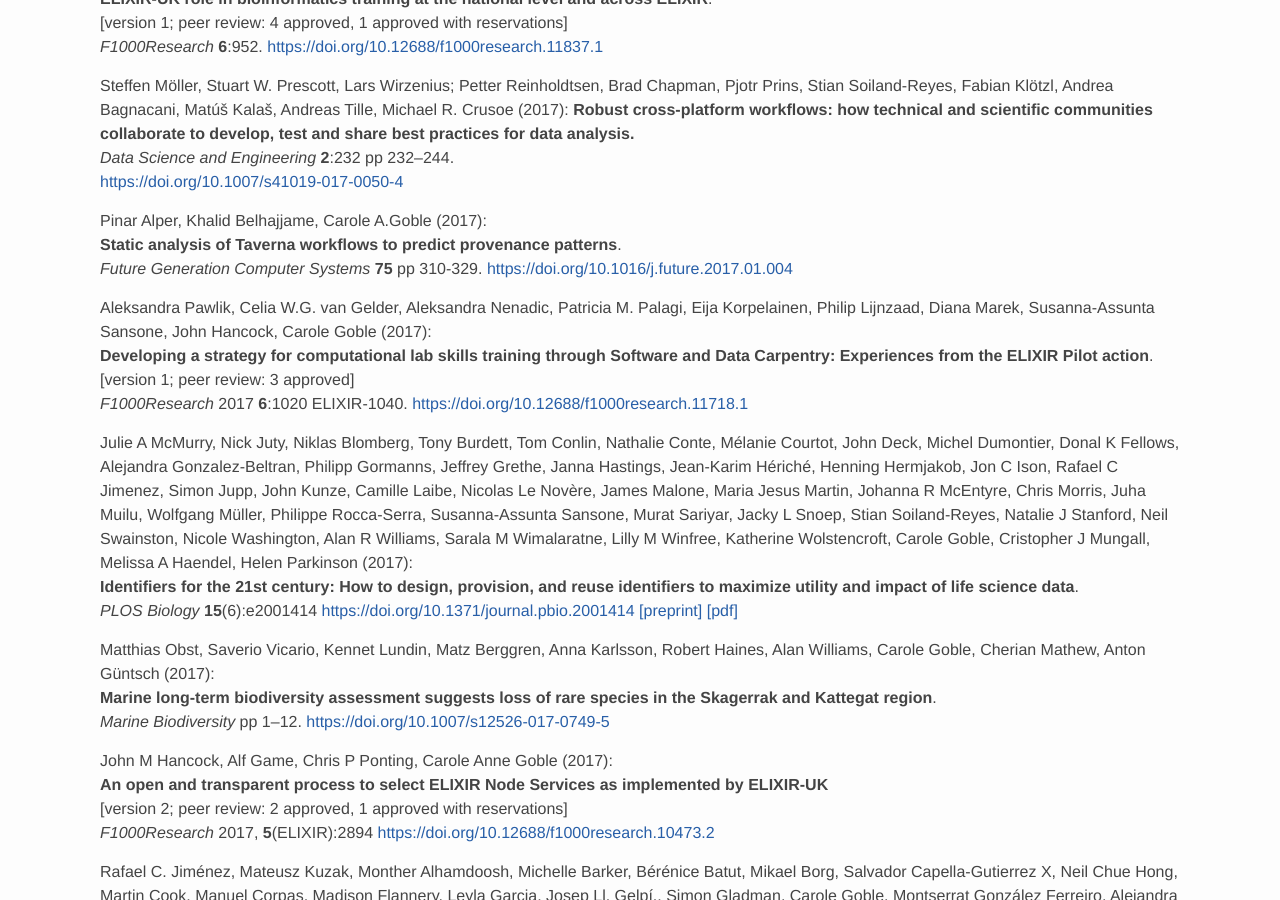
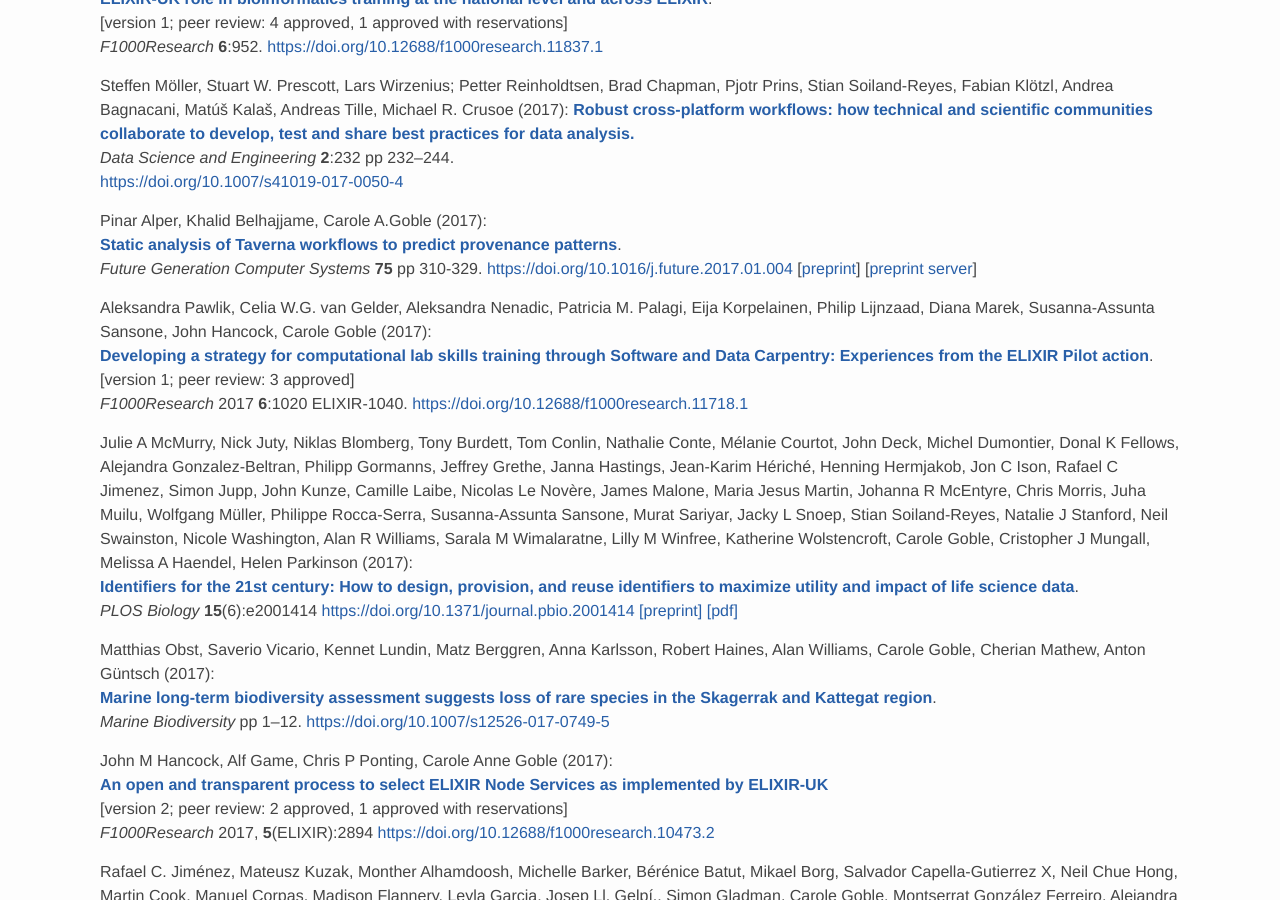
Before and after one commit to eScienceLab/eScienceLab.github.io, a Jekyll site: the page built from publications/index.md, in a window 1280 px wide and 900 px high, scrolled down 2935 px. Built offline with Jekyll 4.4.1, drawn with Linux system fonts in a browser that asks for light colours; comment, search, counter and statistics services are not loaded.

Commit message:
More hyperlinks and preprints

```diff
--- a/publications/index.md
+++ b/publications/index.md
@@ -25,14 +25,17 @@ Please try to use this citation style:
 
 
 First Name, Second Author, All Authors, Last Author (2018):
-**The title of the paper**.
+[**The title of the paper**](https://doi.org/10.1234/journal.152 OR http://preprint/if/doi/is/not/open-access.pdf).
 _Journal of Papers_ **15**(2)
-[https://doi.org/10.1234/journal.152](https://doi.org/10.1234/journal.152)
+<https://doi.org/10.1234/journal.152>
 [preprint](http://if/above/is/not/open-access.pdf)
 [[preprint server]](https://www.research.manchester.ac.uk/portal/en/publications/#...)
 
 Preprints MUST be provided if the doi is not pointing to an Open Access paper.
-(tip: try accessing it from home)
+(tip: try accessing it from home or try http://oadoi.org/ )
+
+For consistency use double space after authors and title, this adds a <br> linebreak
+which is particularly useful for long author lists or long titles.
 
 -->
 
@@ -52,7 +55,6 @@ Nick Juty, Sarala M. Wimalaratne, Stian Soiland-Reyes, John Kunze, Carole A. Gob
 [**Unique, Persistent, Resolvable: Identifiers as the foundation of FAIR**](http://www.data-intelligence-journal.org/p/31/).
 _Data Intelligence_ **2**(1):30–39
 <https://doi.org/10.1162/dint_a_00025>
-
 
 Carole Goble, Sarah Cohen-Boulakia, Stian Soiland-Reyes, Daniel Garijo, Yolanda Gil, Michael R. Crusoe, Kristian Peters, Daniel Schober (2019):
 [**FAIR Computational Workflows**](http://www.data-intelligence-journal.org/p/45/).
@@ -86,19 +88,17 @@ _F1000Research_ **8**:251
 Stian Soiland-Reyes, Marcos Cáceres (2018):
 [**The Archive and Package (arcp) URI scheme**](https://www.research.manchester.ac.uk/portal/files/76956641/arcp.html).
 _2018 IEEE 14th International Conference on e-Science (e-Science)_.
-[https://doi.org/10.1109/eScience.2018.00018 ](https://doi.org/10.1109/eScience.2018.00018 )
+<https://doi.org/10.1109/eScience.2018.00018>
 [[html]](http://s11.no/2018/arcp.html)
 [[pdf]](https://www.research.manchester.ac.uk/portal/files/83366888/arcp_camera_ready.pdf)
 [[preprint server]](https://www.research.manchester.ac.uk/portal/en/publications/the-archive-and-package-arcp-uri-scheme(eb6dee14-e754-46c0-b82c-3ab54715d24c).html)
 [[arXiv:1809.06935]](https://arxiv.org/abs/1809.06935)
-
 
 Natalie J Stanford, Finn Bacall, Fatemeh Zamanzad Ghavidel, Martin Golebiewski, Inge Jonassen, Rune Kleppe, Olga Krebs, Hadas Leonov, Stuart Owen, Kjell Petersen, Maja Rey, Stian Soiland-Reyes, Kidane Tekle, Andreas Weidemann, Alan Williams, Ulrike Wittig, Katy Wolstencroft, Anders Goksøyr, Jacky L. Snoep, Jon Olav Vik, Wolfgang Müller, Carole Goble (2018):
 [**FAIR Bioinformatics computation and data management: FAIRDOM and the Norwegian Digital Life initiative**](https://www.research.manchester.ac.uk/portal/files/70129474/NETTAB2018_paper_8.pdf).
 _NETTAB 2018 Network Tools and Applications in Biology_
 [[preprint]](https://www.research.manchester.ac.uk/portal/files/70129474/NETTAB2018_paper_8.pdf)
 [[preprint server]](https://www.research.manchester.ac.uk/portal/en/publications/fair-bioinformatics-computation-and-data-management-fairdom-and-the-norwegian-digital-life-initiative(c4b199b1-95c9-4ab2-85ff-87681e1cc971).html)
-
 
 Sarala M. Wimalaratne, Nick Juty, John Kunze, Greg Janée, Julie A. McMurry, Niall Beard, Rafael Jimenez, Jeffrey S. Grethe, Henning Hermjakob, Maryann E. Martone, Tim Clark (2018):
 [**Uniform resolution of compact identifiers for biomedical data**](https://doi.org/10.1038/sdata.2018.29).
@@ -107,29 +107,31 @@ _Scientific Data_ **5** 180029
 
 Pinar Alper, Khalid Belhajjame, Vasa Curcin, Carole A. Goble (2018):
 [**LabelFlow Framework for Annotating Workflow Provenance**](https://doi.org/10.3390/informatics5010011).
-_Informatics_ **5**(1) 11 [https://doi.org/10.3390/informatics5010011](https://doi.org/10.3390/informatics5010011)
+_Informatics_ **5**(1) 11
+<https://doi.org/10.3390/informatics5010011>
 
 Gil Alterovitz, Dennis A Dean II, Carole Goble, Michael R Crusoe, Stian Soiland-Reyes, Amanda Bell, Anais Hayes, Anita Suresh, Charles Hadley S King IV, Dan Taylor, KanakaDurga Addepalli, Elaine Johanson, Elaine E Thompson, Eric Donaldson, Hiroki Morizono, Hsinyi Tsang, Jeet K Vora, Jeremy Goecks, Jianchao Yao, Jonas S Almeida, Konstantinos Krampis, Krista Smith, Lydia Guo, Mark Walderhaug, Marco Schito, Matthew Ezewudo, Nuria Guimera, Paul Walsh, Robel Kahsay, Srikanth Gottipati, Timothy C Rodwell, Toby Bloom, Yuching Lai, Vahan Simonyan, Raja Mazumder (2018):
 [**Enabling Precision Medicine via standard communication of NGS provenance, analysis, and results**](https://doi.org/10.1371/journal.pbio.3000099).
 _PLOS Biology._  **16**(12):e3000099
-[https://doi.org/10.1371/journal.pbio.3000099](https://doi.org/10.1371/journal.pbio.3000099)
+<https://doi.org/10.1371/journal.pbio.3000099>
 ([bioXriv:191783](https://doi.org/10.1101/191783))
 
 Shoaib A Sufi, Caroline Jay (2018):
 [**Raising the status of software in research: A survey-based evaluation of the Software Sustainability Institute Fellowship Programme**](https://doi.org/10.12688/f1000research.16231.1).
 [version 1; referees: 1 approved with reservations].
-_F1000Research_ 2018, **7**:1599 [https://doi.org/10.12688/f1000research.16231.1](https://doi.org/10.12688/f1000research.16231.1)
+_F1000Research_ 2018, **7**:1599
+<https://doi.org/10.12688/f1000research.16231.1>
 
 Shoaib Sufi, Aleksandra Nenadic, Raniere Silva, Beth Duckles, Iveta Simera, Jennifer A. de Beyer, Caroline Struthers,
 Terhi Nurmikko-Fuller, Louisa Bellis, Wadud Miah, Adriana Wilde, Iain Emsley, Olivier Philippe, Melissa Balzano, Sara Coelho, Heather Ford, Catherine Jones, Vanessa Higgins (2018):
 [**Ten simple rules for measuring the impact of workshops**](https://doi.org/10.1371/journal.pcbi.1006191).
 _PLOS Computational Biology_ **14**(8):e1006191.
-[https://doi.org/10.1371/journal.pcbi.1006191](https://doi.org/10.1371/journal.pcbi.1006191)
+<https://doi.org/10.1371/journal.pcbi.1006191>
 
 Pablo Carbonell, Adrian J. Jervis, Christopher J. Robinson, Cunyu Yan, Mark Dunstan, Neil Swainston, Maria Vinaixa, Katherine A. Hollywood, Andrew Currin, Nicholas J. W. Rattray, Sandra Taylor, Reynard Spiess, Rehana Sung, Alan R. Williams, Donal Fellows, Natalie J. Stanford, Paul Mulherin, Rosalind Le Feuvre, Perdita Barran, Royston Goodacre, Nicholas J. Turner, Carole Goble, George Guoqiang Chen, Douglas B. Kell, Jason Micklefield, Rainer Breitling, Eriko Takano, Jean-Loup Faulon, Nigel S. Scrutton (2018):
 [**An automated Design-Build-Test-Learn pipeline for enhanced microbial production of fine chemicals**](https://doi.org/10.1038/s42003-018-0076-9).
 _Communications Biology_ **1**:66
-[https://doi.org/10.1038/s42003-018-0076-9](https://doi.org/10.1038/s42003-018-0076-9)
+<https://doi.org/10.1038/s42003-018-0076-9>
 
 Raniere Gaia Costa da Silva, Shoaib Ahmed Sufi, Selina Aragon Camarasa (2018):
 [**Collaborations Workshop 2018 (CW18) Report – Culture Change, Productivity and Sustainability**](https://doi.org/10.3897/rio.5.e30250).
@@ -139,54 +141,55 @@ _Research Ideas and Outcomes_ **5**:e30250
 ## 2017
 
 Stephen J Eglen, Ben Marwick, Yaroslav O Halchenko, Michael Hanke, Shoaib Sufi, Padraig Gleeson, R Angus Silver, Andrew P Davison, Linda Lanyon, Mathew Abrams, Thomas Wachtler, David J Willshaw, Christophe Pouzat, Jean-Baptiste Poline (2017):
-**Toward standard practices for sharing computer code and programs in neuroscience**.
+[**Toward standard practices for sharing computer code and programs in neuroscience**](https://doi.org/10.1038/nn.4550).
 _Nature Neuroscience_ **20**, 770–773.
 [https://doi.org/10.1038/nn.4550](https://doi.org/10.1038/nn.4550) [[bioRxiv preprint]](https://doi.org/10.1101/045104)
 
 Lee Larcombe, Rita Hendricusdottir, Teresa K. Attwood, Finn Bacall, Niall Beard, Louisa J. Bellis, Warwick B. Dunn, John M. Hancock, Aleksandra Nenadic, Christine Orengo, Bert Overduin, Susanna-Assunta Sansone, Milo Thurston, Mark R. Viant, Catherine L. Winder, Carole A. Goble, Chris P. Ponting, Gabriella Rustici (2017):
-**ELIXIR-UK role in bioinformatics training at the national level and across ELIXIR**.
+[**ELIXIR-UK role in bioinformatics training at the national level and across ELIXIR**](https://doi.org/10.12688/f1000research.11837.1).
 [version 1; peer review: 4 approved, 1 approved with reservations]
 _F1000Research_ **6**:952.
 [https://doi.org/10.12688/f1000research.11837.1](https://doi.org/10.12688/f1000research.11837.1)
 
 Steffen Möller, Stuart W. Prescott, Lars Wirzenius; Petter Reinholdtsen, Brad Chapman, Pjotr Prins, Stian Soiland-Reyes, Fabian Klötzl, Andrea Bagnacani, Matúš Kalaš, Andreas Tille, Michael R. Crusoe (2017):
-**Robust cross-platform workflows: how technical and scientific communities collaborate to develop, test and share best practices for data analysis.**
+[**Robust cross-platform workflows: how technical and scientific communities collaborate to develop, test and share best practices for data analysis.**](https://doi.org/10.1007/s41019-017-0050-4)
 _Data Science and Engineering_ **2**:232 pp 232–244.
 [https://doi.org/10.1007/s41019-017-0050-4](https://doi.org/10.1007/s41019-017-0050-4)
 
 
 Pinar Alper, Khalid Belhajjame, Carole A.Goble (2017):
-**Static analysis of Taverna workflows to predict provenance patterns**.
+[**Static analysis of Taverna workflows to predict provenance patterns**](https://www.research.manchester.ac.uk/portal/files/51115976/FGCS2017.pdf).
 _Future Generation Computer Systems_ **75** pp 310-329.
 [https://doi.org/10.1016/j.future.2017.01.004](https://doi.org/10.1016/j.future.2017.01.004)
-
+[[preprint](https://www.research.manchester.ac.uk/portal/files/51115976/FGCS2017.pdf)]
+[[preprint server](https://www.research.manchester.ac.uk/portal/en/publications/static-analysis-of-taverna-workflows-to-predict-provenance-patterns(fd2833ab-287a-43ba-9c06-a89416d4e0ee).html)]
 
 Aleksandra Pawlik, Celia W.G. van Gelder, Aleksandra Nenadic, Patricia M. Palagi, Eija Korpelainen, Philip Lijnzaad, Diana Marek,  Susanna-Assunta Sansone, John Hancock, Carole Goble (2017):
-**Developing a strategy for computational lab skills training through Software and Data Carpentry: Experiences from the ELIXIR Pilot action**.
+[**Developing a strategy for computational lab skills training through Software and Data Carpentry: Experiences from the ELIXIR Pilot action**](https://doi.org/10.12688/f1000research.11718.1).
 [version 1; peer review: 3 approved]
 _F1000Research_ 2017 **6**:1020 ELIXIR-1040.
 [https://doi.org/10.12688/f1000research.11718.1](https://doi.org/10.12688/f1000research.11718.1)
 
 Julie A McMurry, Nick Juty, Niklas Blomberg, Tony Burdett, Tom Conlin, Nathalie Conte, Mélanie Courtot, John Deck, Michel Dumontier, Donal K Fellows, Alejandra Gonzalez-Beltran, Philipp Gormanns, Jeffrey Grethe, Janna Hastings, Jean-Karim Hériché, Henning Hermjakob, Jon C Ison, Rafael C Jimenez, Simon Jupp, John Kunze, Camille Laibe, Nicolas Le Novère, James Malone, Maria Jesus Martin, Johanna R McEntyre, Chris Morris, Juha Muilu, Wolfgang Müller, Philippe Rocca-Serra, Susanna-Assunta Sansone, Murat Sariyar, Jacky L Snoep, Stian Soiland-Reyes, Natalie J Stanford, Neil Swainston, Nicole Washington, Alan R Williams, Sarala M Wimalaratne, Lilly M Winfree, Katherine Wolstencroft, Carole Goble, Cristopher J Mungall, Melissa A Haendel, Helen Parkinson (2017):
-**Identifiers for the 21st century: How to design, provision, and reuse identifiers to maximize utility and impact of life science data**.
+[**Identifiers for the 21st century: How to design, provision, and reuse identifiers to maximize utility and impact of life science data**](https://doi.org/10.1371/journal.pbio.2001414).
 _PLOS Biology_ **15**(6):e2001414
 [https://doi.org/10.1371/journal.pbio.2001414](https://doi.org/10.1371/journal.pbio.2001414)
 [[preprint]](https://www.research.manchester.ac.uk/portal/en/publications/identifiers-(2b43a199-444c-4129-9de7-a281348ea7fd).html)
 [[pdf]](http://journals.plos.org/plosbiology/article/file?id=10.1371/journal.pbio.2001414&type=printable)
 
 Matthias Obst, Saverio Vicario, Kennet Lundin, Matz Berggren, Anna Karlsson, Robert Haines, Alan Williams, Carole Goble, Cherian Mathew, Anton Güntsch (2017):
-**Marine long-term biodiversity assessment suggests loss of rare species in the Skagerrak and Kattegat region**.
+[**Marine long-term biodiversity assessment suggests loss of rare species in the Skagerrak and Kattegat region**](https://doi.org/10.1007/s12526-017-0749-5).
 _Marine Biodiversity_  pp 1–12.
 [https://doi.org/10.1007/s12526-017-0749-5](https://doi.org/10.1007/s12526-017-0749-5)
 
 John M Hancock, Alf Game, Chris P Ponting, Carole Anne Goble (2017):
-**An open and transparent process to select ELIXIR Node Services as implemented by ELIXIR-UK**
+[**An open and transparent process to select ELIXIR Node Services as implemented by ELIXIR-UK**](https://doi.org/10.12688/f1000research.10473.2)
 [version 2; peer review: 2 approved, 1 approved with reservations]
 _F1000Research_ 2017, **5**(ELIXIR):2894
 [https://doi.org/10.12688/f1000research.10473.2](https://doi.org/10.12688/f1000research.10473.2)
 
 Rafael C. Jiménez, Mateusz Kuzak, Monther Alhamdoosh, Michelle Barker, Bérénice Batut, Mikael Borg, Salvador Capella-Gutierrez X, Neil Chue Hong, Martin Cook, Manuel Corpas, Madison Flannery, Leyla Garcia, Josep Ll. Gelpí,, Simon Gladman, Carole Goble, Montserrat González Ferreiro, Alejandra Gonzalez-Beltran, Philippa C. Griffin, Björn Grüning, Jonas Hagberg, Petr Holub, Rob Hooft, Jon Ison, Daniel S. Katz, Brane Leskošek, Federico López Gómez, Luis J. Oliveira, David Mellor, Rowland Mosbergen, Nicola Mulder, Yasset Perez-Riverol, Robert Pergl, Horst Pichler, Bernard Pope, Ferran Sanz, Maria V. Schneider, Victoria Stodden, Radosław Suchecki, Radka Svobodová Vařeková,, Harry-Anton Talvik, Ilian Todorov, Andrew Treloar, Sonika Tyagi,, Maarten van Gompel, Daniel Vaughan, Allegra Via, Xiaochuan Wang, Nathan S. Watson-Haigh, Steve Crouch (2017):
-**Four simple recommendations to encourage best practices in research software**
+[**Four simple recommendations to encourage best practices in research software**](https://doi.org/10.12688/f1000research.11407.1)
 [version 1; peer review: 3 approved]
 _F1000Research_ 2017, **6**:876
 [https://doi.org/10.12688/f1000research.11407.1](https://doi.org/10.12688/f1000research.11407.1)
```
